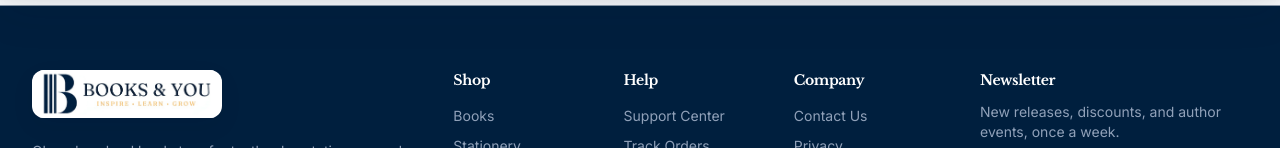
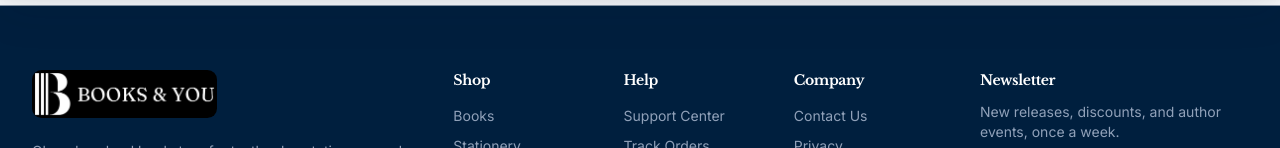
Before and after one commit to eliroy-del/books-and-you, a Next.js app: page /auth in a window 1280 px wide. Shown: the part 804-952 px from the top of the page. Built offline with nearby package versions, Linux system fonts and the light colour scheme; no server answers.

Commit message:
Wire inverse BrandLogo to the white footer mark.

```diff
--- a/src/components/brand-logo.tsx
+++ b/src/components/brand-logo.tsx
@@ -31,20 +31,18 @@ export function BrandLogo({
   priority = false,
 }: BrandLogoProps) {
   const dim = sizes[size];
+  const logoSrc = tone === "inverse" ? "/brand/logo-white.png" : "/brand/logo.png";
 
   const mark = (
     <span
       className={cn(
-        "relative inline-flex shrink-0 items-center overflow-hidden",
+        "relative inline-flex shrink-0 items-center overflow-hidden rounded-md",
         dim.height,
-        tone === "inverse"
-          ? "rounded-lg bg-white px-2 py-1 shadow-soft"
-          : "rounded-md",
         className
       )}
     >
       <Image
-        src="/brand/logo.png"
+        src={logoSrc}
         alt="Books & You"
         width={dim.pxW}
         height={dim.pxH}
```
